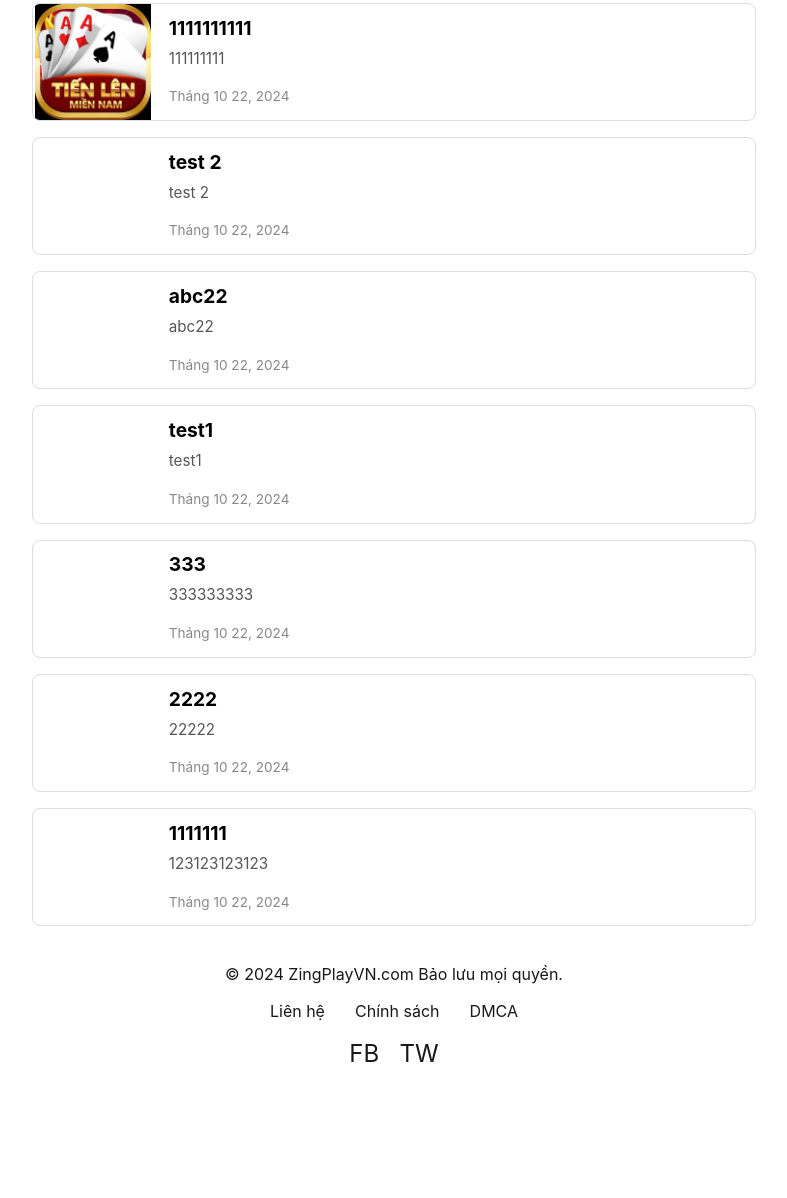
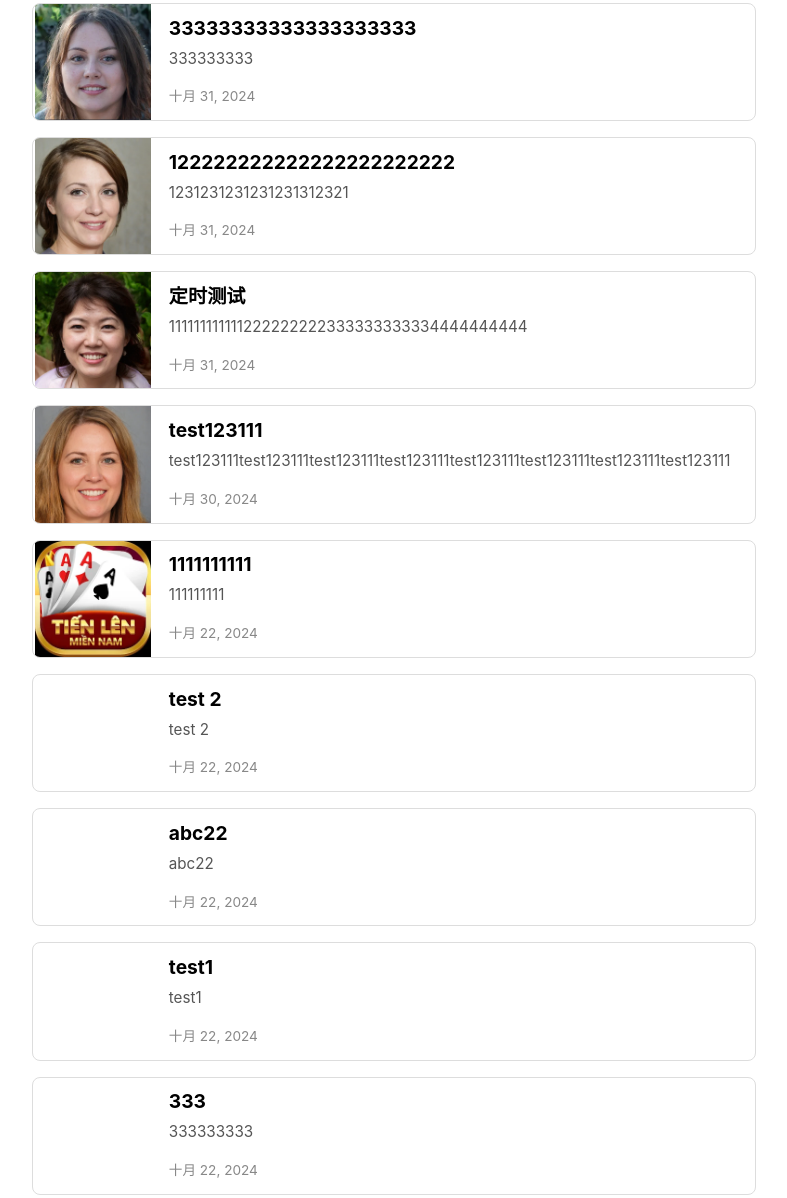
Before and after one commit to cnPonyHu/my-html-three, a plain HTML site: page index.html in a window 1280 px wide. Shown: the part 8081-9279 px from the top of the page, without its empty margins (246-1033 px from the left). Before the commit the page ends 9173 px from the top, so only its background shows below. Drawn offline with Linux system fonts and the light colour scheme.

Commit message:
Add or update index.html

```diff
--- a/index.html
+++ b/index.html
@@ -11,12 +11,12 @@
 <link rel="stylesheet" href="/static/css/main.css?v1.4">
 <link rel="shortcut icon" href="/favicon.ico" />
 
-<link rel="canonical" href="https://zingplayvn.com" />
+<link rel="canonical" href="http://127.0.0.1:8000" />
 <meta property="og:locale" content="vi" />
 <meta property="og:type" content="website" />
 <meta property="og:title" content="ZingPlay VN" />
 <meta property="og:description" content="111" />
-<meta property="og:url" content="https://zingplayvn.com" />
+<meta property="og:url" content="http://127.0.0.1:8000" />
 <meta property="og:site_name" content="ZingPlay VN" />
 <meta name="twitter:card" content="summary_large_image" />
 <script type="application/ld+json">
@@ -25,43 +25,43 @@
     "@graph":[
         {
             "@type":"CollectionPage",
-            "@id":"https://zingplayvn.com",
-            "url":"https://zingplayvn.com",
+            "@id":"http://127.0.0.1:8000",
+            "url":"http://127.0.0.1:8000",
             "name":"ZingPlay VN",
             "isPartOf":{
-                "@id":"https://zingplayvn.com/#website"
+                "@id":"http://127.0.0.1:8000/#website"
             },
             "description":"111",
-            "breadcrumb":{"@id":"https://zingplayvn.com#breadcrumb"},
+            "breadcrumb":{"@id":"http://127.0.0.1:8000#breadcrumb"},
             "inLanguage":"vi"
         },
         {
             "@type":"BreadcrumbList",
-            "@id":"https://zingplayvn.com/#breadcrumb",
+            "@id":"http://127.0.0.1:8000/#breadcrumb",
             "itemListElement":[{"@type":"ListItem","position":1,"name":"Home"}]
         },
         {
             "@type":"WebSite",
-            "@id":"https://zingplayvn.com/#website",
-            "url":"https://zingplayvn.com",
+            "@id":"http://127.0.0.1:8000/#website",
+            "url":"http://127.0.0.1:8000",
             "name":"ZingPlay VN",
             "description":"111",
             "potentialAction":[
             {
                 "@type":"SearchAction",
-                "target":{"@type":"EntryPoint","urlTemplate":"https://zingplayvn.com/search?q={search_term_string}"},
+                "target":{"@type":"EntryPoint","urlTemplate":"http://127.0.0.1:8000/search?q={search_term_string}"},
                 "query-input":"required name=search_term_string"}],
                 "inLanguage":"vi"
         },
         {
             "@type": "SoftwareApplication",
             "isPartOf": {
-                "@id": "https://zingplayvn.com#webpage"
+                "@id": "http://127.0.0.1:8000#webpage"
             },
             "mainEntityOfPage": {
-                "@id": "https://zingplayvn.com#webpage"
+                "@id": "http://127.0.0.1:8000#webpage"
             },
-            "@id": "https://zingplayvn.com#article",
+            "@id": "http://127.0.0.1:8000#article",
             "headline": "ZingPlay VN",
             "inLanguage": "vi",
             "name": "ZingPlay VN",
@@ -574,11 +574,43 @@
     <div class="news-list">
 
         <div class="news-item">
+            <a href="/173035028012/" class="timg" style="background-image: url(/media/files/20241031/f2f81eb3-ced0-4d11-86f8-3c60ae32ec6e-3.webp);"></a>
+            <div class="news-content">
+                <h3><a href="/173035028012/">33333333333333333333</a></h3>
+                <p>333333333</p>
+                <span class="news-date">十月 31, 2024</span>
+            </div>
+        </div>
+        <div class="news-item">
+            <a href="/173034933611/" class="timg" style="background-image: url(/media/files/20241031/bede20a0-f5c6-494d-92d9-c19c8b9ffbe9-2.webp);"></a>
+            <div class="news-content">
+                <h3><a href="/173034933611/">122222222222222222222222</a></h3>
+                <p>1231231231231231312321 </p>
+                <span class="news-date">十月 31, 2024</span>
+            </div>
+        </div>
+        <div class="news-item">
+            <a href="/173034655010/" class="timg" style="background-image: url(/media/files/20241031/8ae3393f-9d45-4d44-be6c-e8ca125b3e3f-1.webp);"></a>
+            <div class="news-content">
+                <h3><a href="/173034655010/">定时测试</a></h3>
+                <p>111111111111222222222333333333334444444444</p>
+                <span class="news-date">十月 31, 2024</span>
+            </div>
+        </div>
+        <div class="news-item">
+            <a href="/17302822019/" class="timg" style="background-image: url(/media/files/20241030/dd303229-82d1-44c5-8c2f-ff578d0c0063-1.webp);"></a>
+            <div class="news-content">
+                <h3><a href="/17302822019/">test123111</a></h3>
+                <p>test123111test123111test123111test123111test123111test123111test123111test123111</p>
+                <span class="news-date">十月 30, 2024</span>
+            </div>
+        </div>
+        <div class="news-item">
             <a href="/1-1/" class="timg" style="background-image: url(/media/files/20241028/18c3b821-09e9-4d9d-b8f1-26e5bdee4217-1.webp);"></a>
             <div class="news-content">
                 <h3><a href="/1-1/">1111111111</a></h3>
                 <p>111111111</p>
-                <span class="news-date">Tháng 10 22, 2024</span>
+                <span class="news-date">十月 22, 2024</span>
             </div>
         </div>
         <div class="news-item">
@@ -586,7 +618,7 @@
             <div class="news-content">
                 <h3><a href="/123/">test 2</a></h3>
                 <p>test 2</p>
-                <span class="news-date">Tháng 10 22, 2024</span>
+                <span class="news-date">十月 22, 2024</span>
             </div>
         </div>
         <div class="news-item">
@@ -594,7 +626,7 @@
             <div class="news-content">
                 <h3><a href="/abc22/">abc22</a></h3>
                 <p>abc22</p>
-                <span class="news-date">Tháng 10 22, 2024</span>
+                <span class="news-date">十月 22, 2024</span>
             </div>
         </div>
         <div class="news-item">
@@ -602,7 +634,7 @@
             <div class="news-content">
                 <h3><a href="/5/">test1</a></h3>
                 <p>test1</p>
-                <span class="news-date">Tháng 10 22, 2024</span>
+                <span class="news-date">十月 22, 2024</span>
             </div>
         </div>
         <div class="news-item">
@@ -610,7 +642,7 @@
             <div class="news-content">
                 <h3><a href="/4/">333</a></h3>
                 <p>333333333</p>
-                <span class="news-date">Tháng 10 22, 2024</span>
+                <span class="news-date">十月 22, 2024</span>
             </div>
         </div>
         <div class="news-item">
@@ -618,15 +650,7 @@
             <div class="news-content">
                 <h3><a href="/2222/">2222</a></h3>
                 <p>22222</p>
-                <span class="news-date">Tháng 10 22, 2024</span>
-            </div>
-        </div>
-        <div class="news-item">
-            <a href="/1111/" class="timg" style="background-image: url(/media/error.png);"></a>
-            <div class="news-content">
-                <h3><a href="/1111/">1111111</a></h3>
-                <p>123123123123</p>
-                <span class="news-date">Tháng 10 22, 2024</span>
+                <span class="news-date">十月 22, 2024</span>
             </div>
         </div>
     </div>
```
